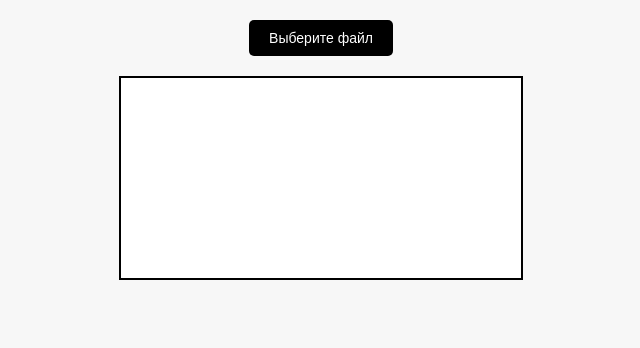
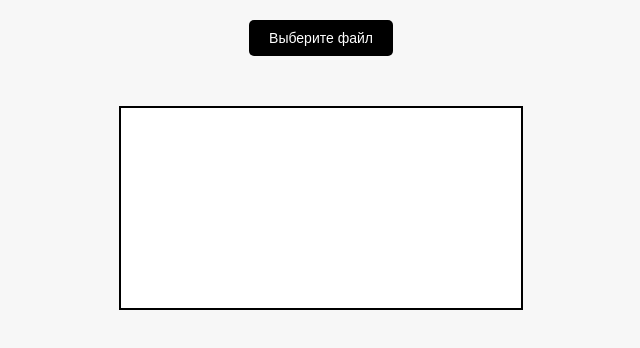
Before and after one commit to Tbma1/tg-webapp-neurogpt, a plain HTML site: page index.html in a window 1280 px wide. Shown: the whole page, without its empty margins (319-959 px from the left). Drawn offline with Linux system fonts and the light colour scheme.

Commit message:
Update style.css

```diff
--- a/style.css
+++ b/style.css
@@ -9,7 +9,16 @@ body {
 }
 
 .upload-container {
-    margin-bottom: 20px;
+    margin-bottom: 30px; /* Увеличиваем расстояние между кнопкой и canvas */
+}
+
+canvas {
+    border: 2px solid #000;
+    cursor: crosshair;
+    background-color: #fff;
+    min-width: 300px;
+    min-height: 200px;
+    margin-top: 20px; /* Добавляем отступ сверху для canvas */
 }
 
 .upload-button {
```
